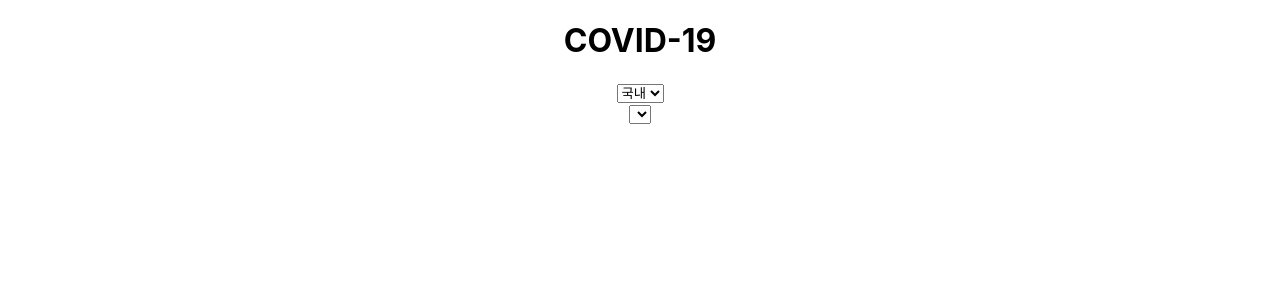
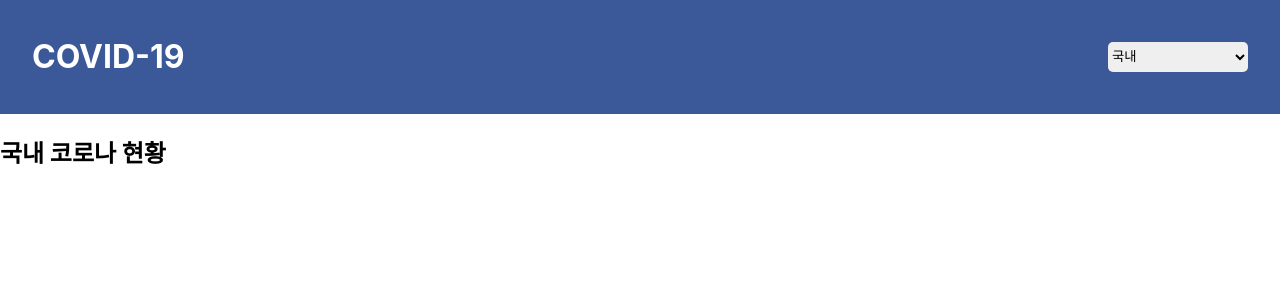
Before and after one commit to whddnjs1715/COVID-19, a React (Create React App) app: page / in a window 1280 px wide. Shown: the top 300 px of the page. Built offline with nearby package versions, Linux system fonts and the light colour scheme.

Commit message:
Contents 생성 및 CSS 작성 #3

```diff
--- a/src/App.css
+++ b/src/App.css
@@ -1,38 +1,27 @@
 .App {
-  text-align: center;
+  display: flex;
+  flex-direction: column;
 }
 
-.App-logo {
-  height: 40vmin;
-  pointer-events: none;
+.header {
+  background: #3b5998;
+  display: flex;
+  justify-content: space-between;
+  padding: 1rem 2rem;
+  align-items: center;
 }
 
-@media (prefers-reduced-motion: no-preference) {
-  .App-logo {
-    animation: App-logo-spin infinite 20s linear;
-  }
+.header h1 {
+  color: #fff;
 }
 
-.App-header {
-  background-color: #282c34;
-  min-height: 100vh;
-  display: flex;
-  flex-direction: column;
-  align-items: center;
-  justify-content: center;
-  font-size: calc(10px + 2vmin);
-  color: white;
+.header select {
+  height: 30px;
+  width: 140px;
+  border-radius: 5px;
+  border: none;
 }
 
-.App-link {
-  color: #61dafb;
+.section {
+  padding: 1rem;
 }
-
-@keyframes App-logo-spin {
-  from {
-    transform: rotate(0deg);
-  }
-  to {
-    transform: rotate(360deg);
-  }
-}
--- a/src/App.js
+++ b/src/App.js
@@ -1,14 +1,12 @@
 import './App.css';
 import Header from './components/header'
+import Contents from './components/Contents';
 
 function App() {
   return (
     <div className="App">
       <Header />
-      <select>
-        <h2>국내 코로나 현황</h2>
-        <div className="contents"></div>
-      </select>
+      <Contents/>
     </div>
   );
 }
--- /dev/null
+++ b/src/components/Contents.js
@@ -0,0 +1,12 @@
+import React from 'react'
+
+const Contents = () => {
+    return (
+        <section>
+            <h2>국내 코로나 현황</h2>
+            <div className="contents"></div>
+      </section>
+    )
+}
+
+export default Contents
```
